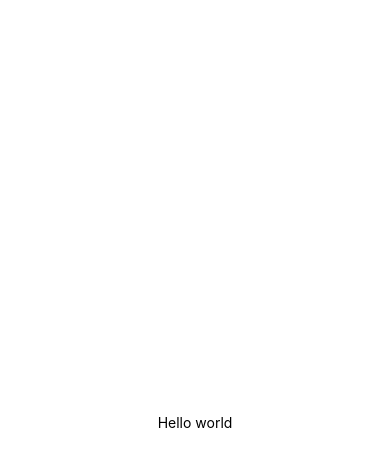
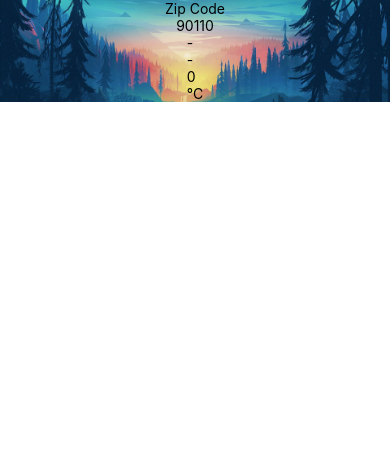
Before and after one commit to Kitsaponjim/2SA04_REACT_NATIVE, a React Native app: screen / in a window 390 px wide. Shown: the top 466 px of the page. Built offline with nearby package versions, Linux system fonts and the light colour scheme.

Commit message:
Part2-Background

```diff
--- a/App.js
+++ b/App.js
@@ -1,6 +1,8 @@
 import React from 'react';
 import { StatusBar } from 'expo-status-bar';
 import { StyleSheet, Text, View } from 'react-native';
+import Weather from './์components/Weather';
+import Constants from "expo-constants"
 
 export default function App() {
   const doIt = () => {
@@ -8,17 +10,14 @@
   }
   return (
     <View style={styles.container}>
-      <Text onPress={doIt}>Hello world</Text>
-      <StatusBar style="auto" />
+      <Weather zipCode="90110"/>
+      {/* <StatusBar style="auto" /> */}
     </View>
   );
 }
 
 const styles = StyleSheet.create({
   container: {
-    flex: 1,
-    backgroundColor: '#fff',
-    alignItems: 'center',
-    justifyContent: 'center',
+    paddingTop: Constants.StatusBarHeight
   },
 });
--- /dev/null
+++ b/์components/Forecast.js
@@ -0,0 +1,13 @@
+import React from "react";
+import { Text, View } from "react-native";
+
+export default function Forecast(props) {
+    return (
+        <View>
+            <Text>{props.main}</Text>
+            <Text>{props.description}</Text>
+            <Text>{props.temp}</Text>
+            <Text>°C</Text>
+        </View>
+    )
+}
--- /dev/null
+++ b/์components/Weather.js
@@ -0,0 +1,26 @@
+import React, {useState} from "react";
+import { ImageBackground, Text , StyleSheet} from "react-native";
+import Forecast from "./Forecast";
+
+export default function Weather(props) {
+    const [forecastInfo, setForecastInfo] = useState({
+        main: '-',
+        description: '-',
+        temp: 0
+    })
+    return (
+        <ImageBackground source={require('../BG.jpg')} style={style.backdrop}>
+            <Text>Zip Code</Text>
+            <Text>{props.zipCode}</Text>
+            <Forecast {...forecastInfo}/>
+        </ImageBackground>
+    );
+}
+
+const style = StyleSheet.create({
+    backdrop: {
+        alignItems: 'center',
+        width: '100%',
+        height: '100%'
+    },
+});
```
Also changed, not shown: BG.jpg (added).
